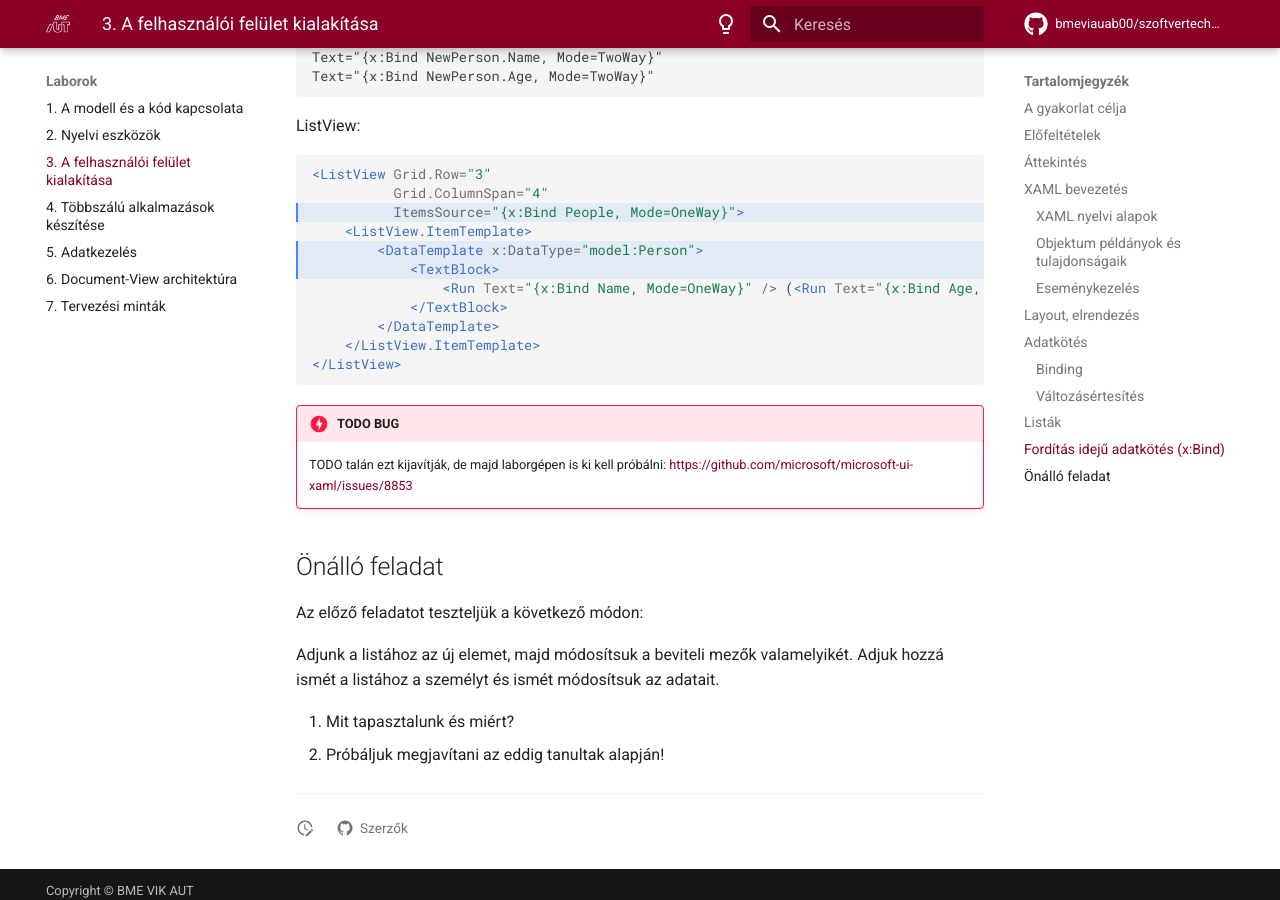
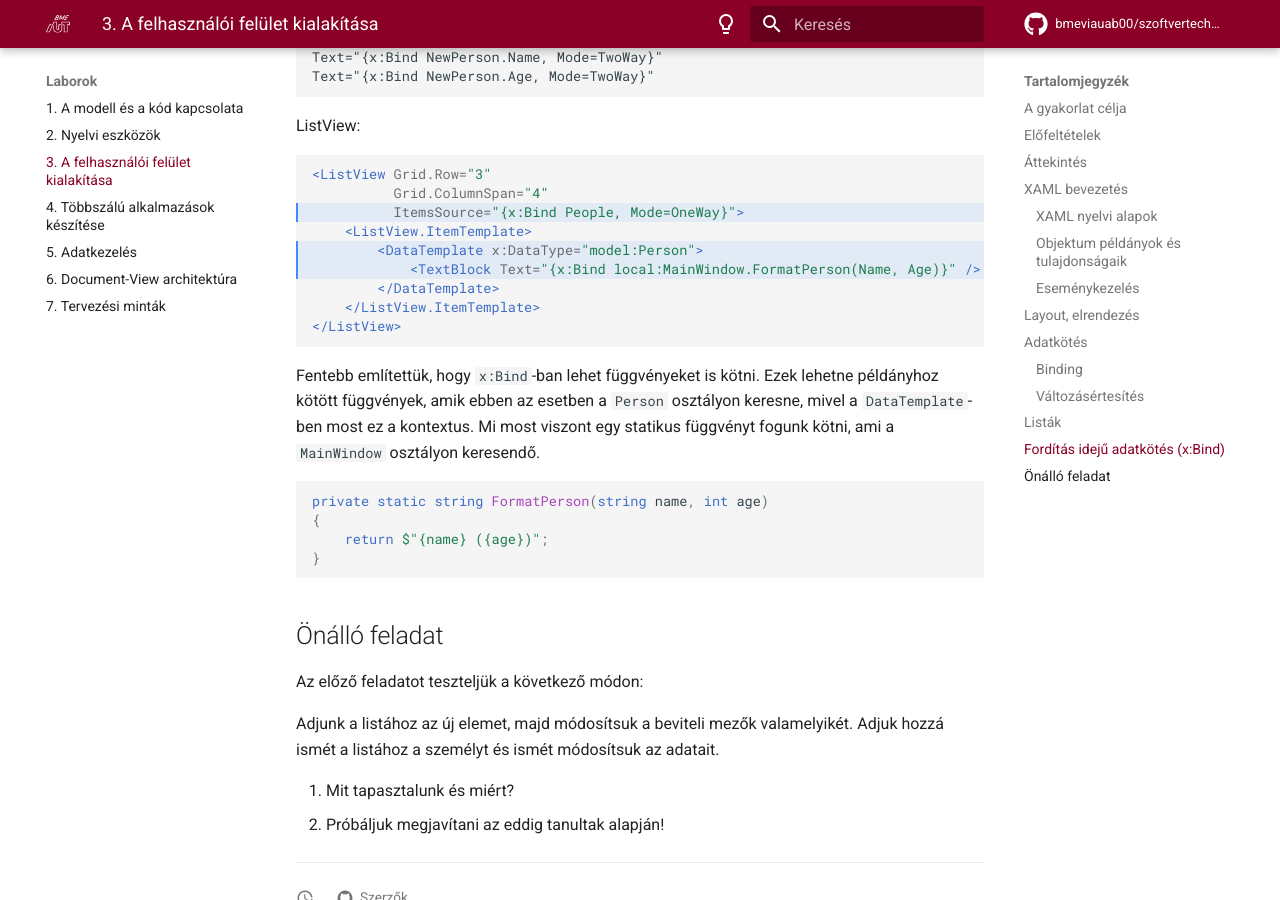
Before and after one commit to bmeviauab00/szoftvertechnikak, an MkDocs documentation site: the page built from docs/labor/3-felhasznaloi-felulet/index.md, in a window 1280 px wide and 900 px high, scrolled down 15618 px. Built offline with MkDocs 1.6.1 and Material for MkDocs 9.7.7, drawn with Linux system fonts in a browser that asks for light colours; comment, search, counter and statistics services are not loaded.

Commit message:
x:bind function

````diff
--- a/docs/labor/3-felhasznaloi-felulet/index.md
+++ b/docs/labor/3-felhasznaloi-felulet/index.md
@@ -651,16 +651,20 @@ ListView:
           ItemsSource="{x:Bind People, Mode=OneWay}">
     <ListView.ItemTemplate>
         <DataTemplate x:DataType="model:Person">
-            <TextBlock>
-                <Run Text="{x:Bind Name, Mode=OneWay}" /> (<Run Text="{x:Bind Age, Mode=OneWay}" />)
-            </TextBlock>
+            <TextBlock Text="{x:Bind local:MainWindow.FormatPerson(Name, Age)}" />
         </DataTemplate>
     </ListView.ItemTemplate>
 </ListView>
 ```
 
-!!! danger "TODO BUG"
-    TODO talán ezt kijavítják, de majd laborgépen is ki kell próbálni: https://github.com/microsoft/microsoft-ui-xaml/issues/8853
+Fentebb említettük, hogy `x:Bind`-ban lehet függvényeket is kötni. Ezek lehetne példányhoz kötött függvények, amik ebben az esetben a `Person` osztályon keresne, mivel a `DataTemplate`-ben most ez a kontextus. Mi most viszont egy statikus függvényt fogunk kötni, ami a `MainWindow` osztályon keresendő.
+
+```csharp
+private static string FormatPerson(string name, int age)
+{
+    return $"{name} ({age})";
+}
+```
 
 ## Önálló feladat
 
````
